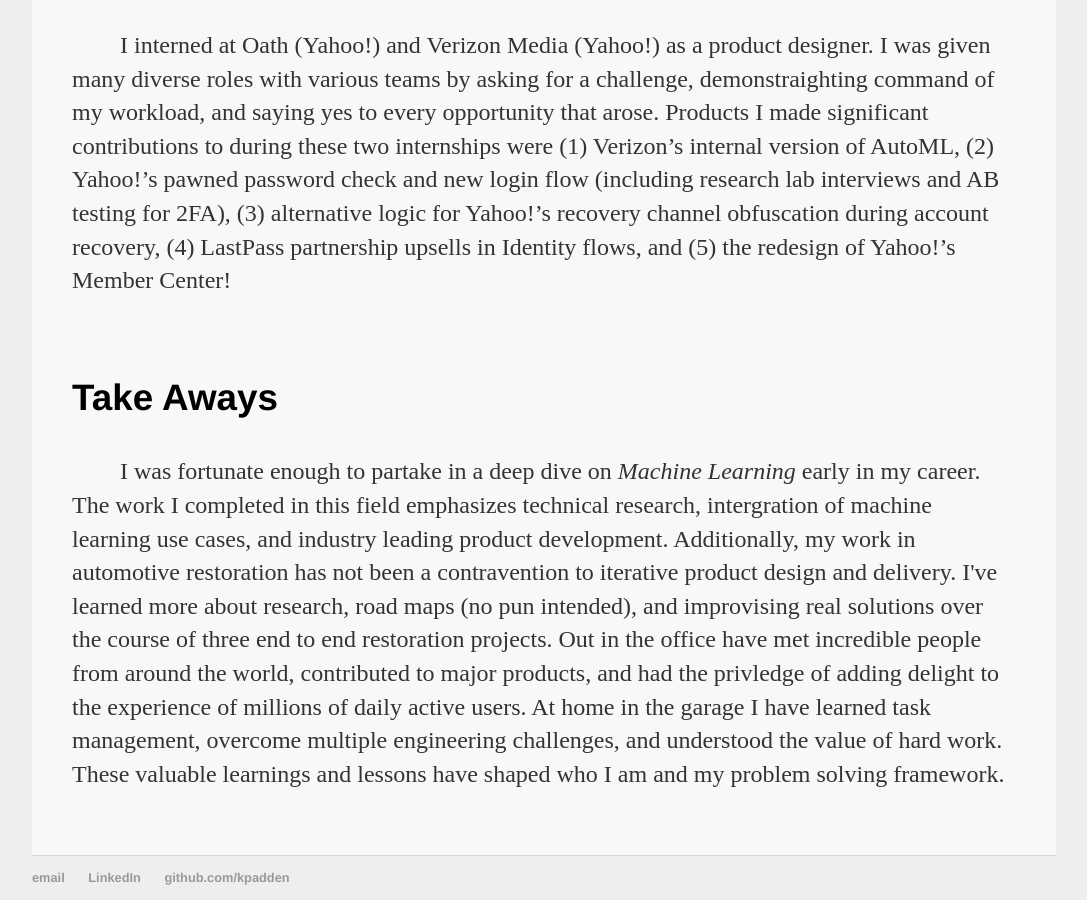
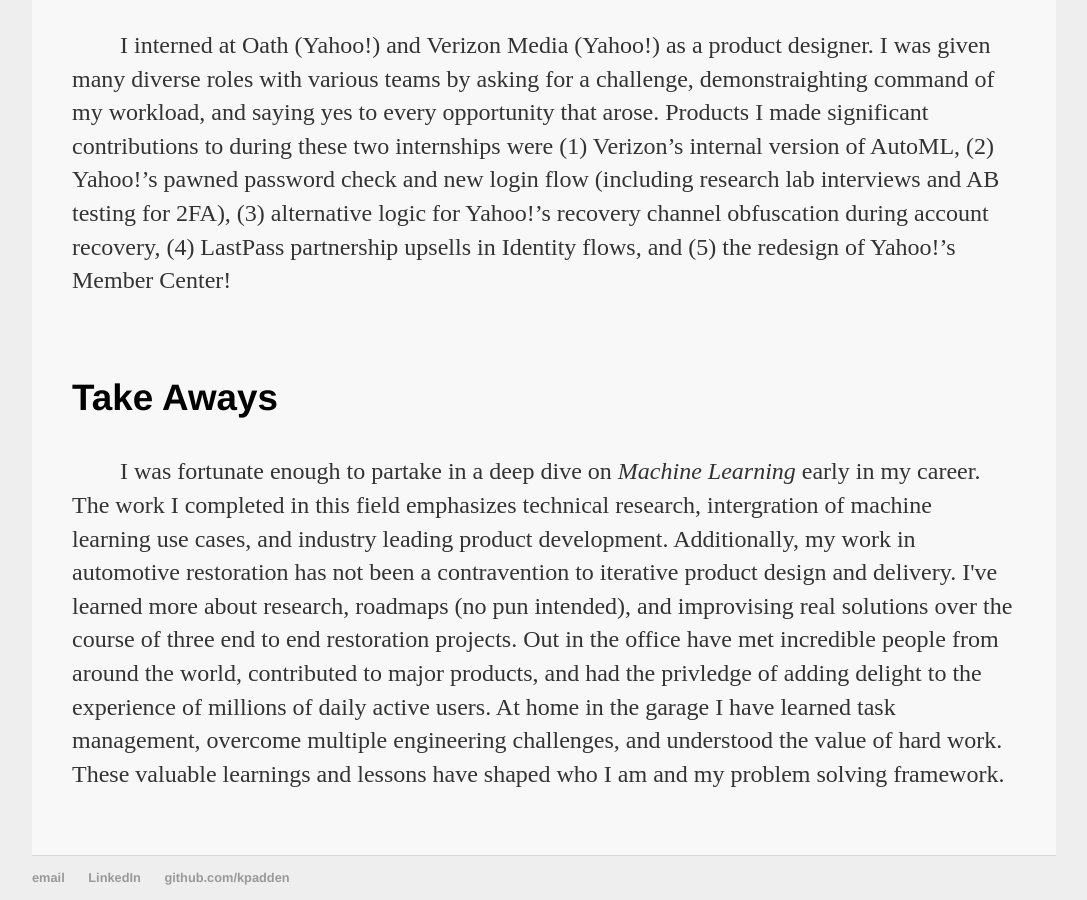
Before and after one commit to kpadden/kpadden.github.io, a Jekyll site: the page built from about/index.html, in a window 1280 px wide and 900 px high, scrolled down 597 px. Shown: the whole window, without its empty margins (96-1183 px from the left). Built offline with Jekyll 4.4.1, drawn with Linux system fonts in a browser that asks for light colours.

Commit message:
Update index.html

```diff
--- a/about/index.html
+++ b/about/index.html
@@ -14,5 +14,5 @@ title: About Me
     <h3>Work Experience</h3>
     <p>&emsp;&emsp;I interned at Oath (Yahoo!) and Verizon Media (Yahoo!) as a product designer. I was given many diverse roles with various teams by asking for a challenge, demonstraighting command of my workload, and saying yes to every opportunity that arose. Products I made significant contributions to during these two internships were (1) Verizon’s internal version of AutoML, (2) Yahoo!’s pawned password check and new login flow (including research lab interviews and AB testing for 2FA), (3) alternative logic for Yahoo!’s recovery channel obfuscation during account recovery, (4) LastPass partnership upsells in Identity flows, and (5) the redesign of Yahoo!’s Member Center!</p><br/>
     <h3>Take Aways</h3>
-    <p>&emsp;&emsp;I was fortunate enough to partake in a deep dive on <i>Machine Learning</i> early in my career. The work I completed in this field emphasizes technical research, intergration of machine learning use cases, and industry leading product development. Additionally, my work in automotive restoration has not been a contravention to iterative product design and delivery. I've learned more about research, road maps (no pun intended), and improvising real solutions over the course of three end to end restoration projects. Out in the office have met incredible people from around the world, contributed to major products, and had the privledge of adding delight to the experience of millions of daily active users. At home in the garage I have learned task management, overcome multiple engineering challenges, and understood the value of hard work. These valuable learnings and lessons have shaped who I am and my problem solving framework.</p>
+    <p>&emsp;&emsp;I was fortunate enough to partake in a deep dive on <i>Machine Learning</i> early in my career. The work I completed in this field emphasizes technical research, intergration of machine learning use cases, and industry leading product development. Additionally, my work in automotive restoration has not been a contravention to iterative product design and delivery. I've learned more about research, roadmaps (no pun intended), and improvising real solutions over the course of three end to end restoration projects. Out in the office have met incredible people from around the world, contributed to major products, and had the privledge of adding delight to the experience of millions of daily active users. At home in the garage I have learned task management, overcome multiple engineering challenges, and understood the value of hard work. These valuable learnings and lessons have shaped who I am and my problem solving framework.</p>
 </div>
```
